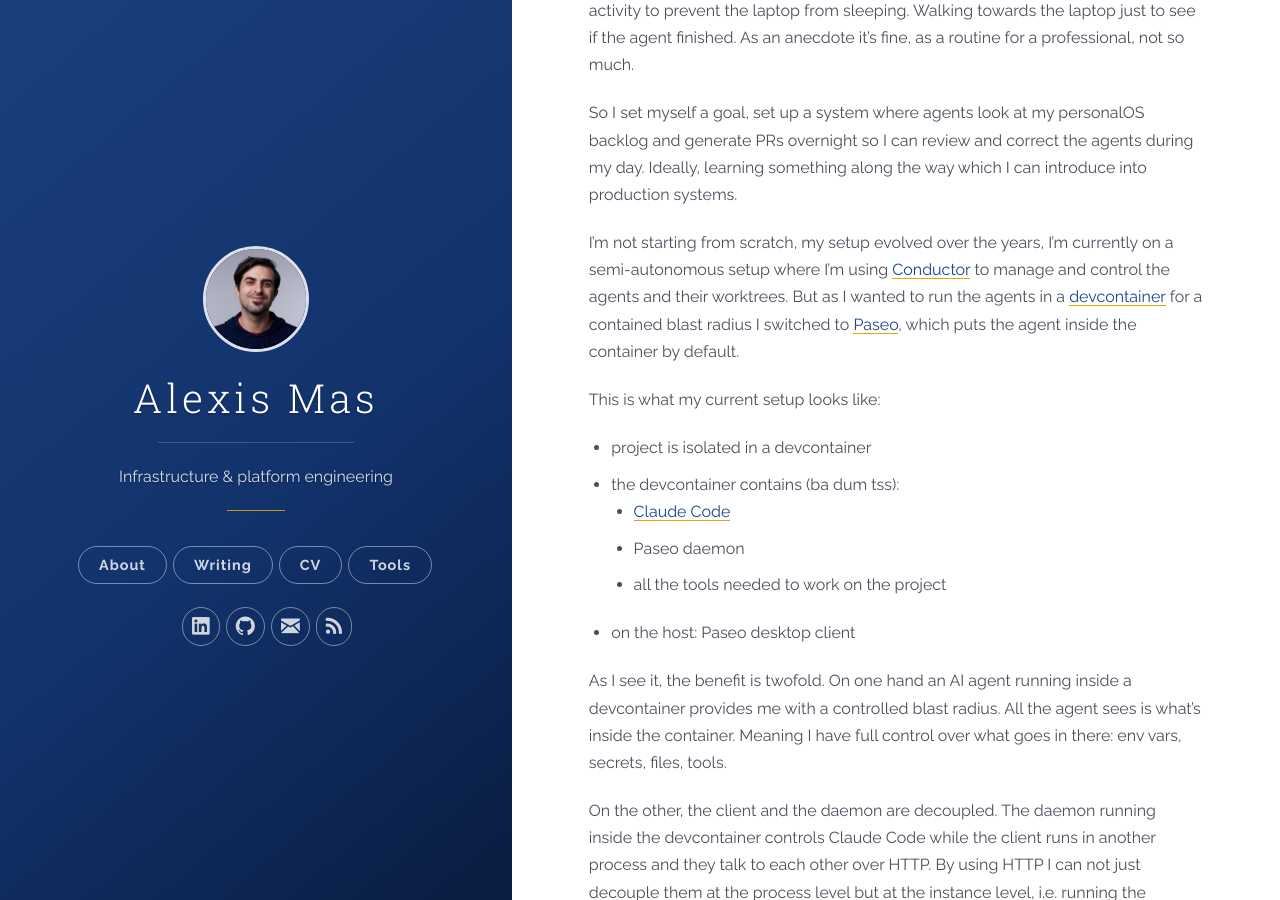
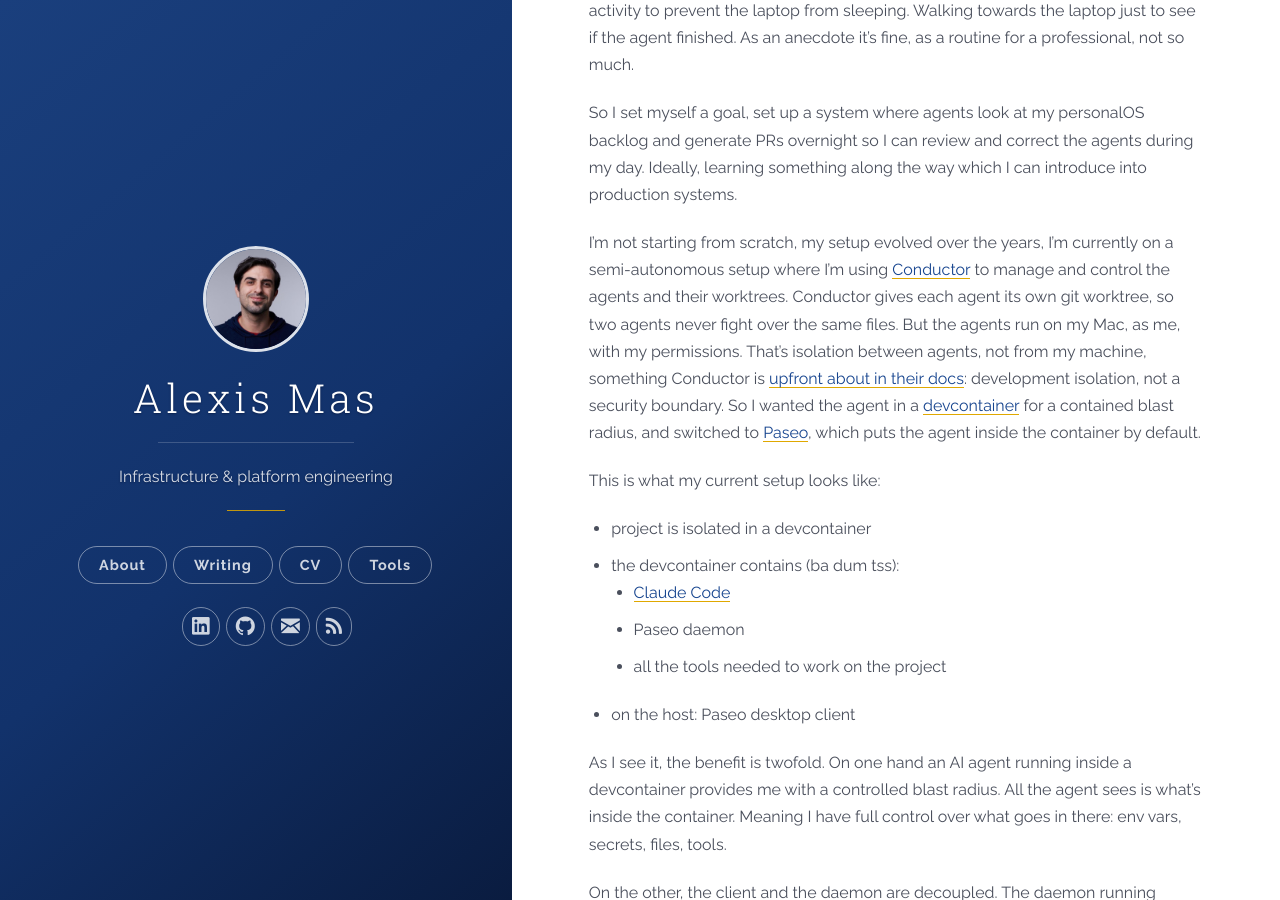
Before and after one commit to Axxiss/axxiss.github.io, a Jekyll site: the page built from _posts/2026-08-30-hiring-the-dusty-mini-pc-to-run-my-ai-agents.md, in a window 1280 px wide and 900 px high, scrolled down 448 px. Built offline with Jekyll 4.4.1, drawn with Linux system fonts in a browser that asks for light colours; nearby versions of some CDN libraries; some of the changed text lies outside the part shown.

Commit message:
conductor claim

```diff
--- a/_posts/2026-08-30-hiring-the-dusty-mini-pc-to-run-my-ai-agents.md
+++ b/_posts/2026-08-30-hiring-the-dusty-mini-pc-to-run-my-ai-agents.md
@@ -11,7 +11,7 @@
 
 So I set myself a goal, set up a system where agents look at my personalOS backlog and generate PRs overnight so I can review and correct the agents during my day. Ideally, learning something along the way which I can introduce into production systems.
 
-I'm not starting from scratch, my setup evolved over the years, I'm currently on a semi-autonomous setup where I'm using [Conductor](https://conductor.build) to manage and control the agents and their worktrees. But as I wanted to run the agents in a [devcontainer](https://containers.dev) for a contained blast radius I switched to [Paseo](https://paseo.sh), which puts the agent inside the container by default.
+I'm not starting from scratch, my setup evolved over the years, I'm currently on a semi-autonomous setup where I'm using [Conductor](https://conductor.build) to manage and control the agents and their worktrees. Conductor gives each agent its own git worktree, so two agents never fight over the same files. But the agents run on my Mac, as me, with my permissions. That's isolation between agents, not from my machine, something Conductor is [upfront about in their docs](https://www.conductor.build/docs/concepts/workspaces-and-branches#what-isolation-gives-you): development isolation, not a security boundary. So I wanted the agent in a [devcontainer](https://containers.dev) for a contained blast radius, and switched to [Paseo](https://paseo.sh), which puts the agent inside the container by default.
 
 This is what my current setup looks like:
 
@@ -34,7 +34,7 @@
 
 With that in mind, I remembered that I already had a mini-PC at my home office which I had bought for setting up [Home Assistant](https://www.home-assistant.io) at home. Surprise, surprise... I never did. So it's there, gathering dust. It's not a super powerful piece of hardware. It's an Intel Celeron N5095 with 4 cores and 16 GB of RAM. Amazing, huh? State of the art. Chances are the hardware falls short compared to my MacBook Pro, tests and builds will be slower but inference still runs on Claude's servers. Anyways, it should be more than enough for running an experiment.
 
-I'm deliberately not going with a cloud-based solution mainly because I don't want to add yet another service I need to pay for or depend on.
+I'm deliberately not going with a cloud-based solution. I don't want yet another service to pay for, another vendor to be locked into, and another place where my data could leak.
 
 Move the work to a machine that runs 24/7 and both problems are gone. I trigger an agent, close the laptop, and it keeps working while I walk to my favourite coffee shop. I can take the setup even further by scheduling work with things like:
 
```
